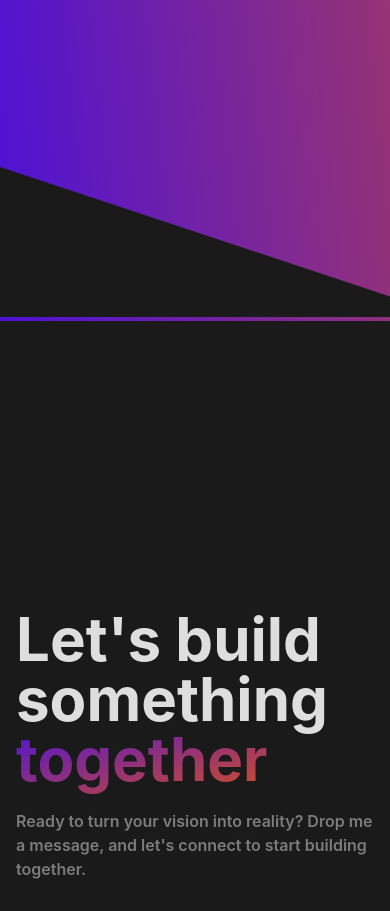
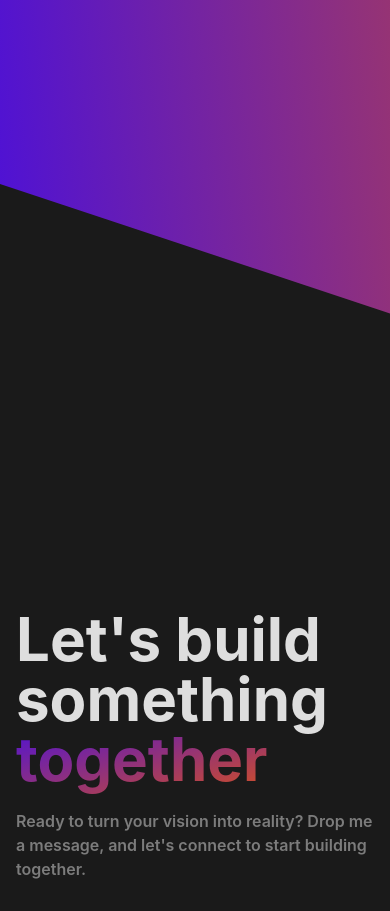
Before and after one commit to RevenantEverest/Stefischer, a React (Vite) app: page / in a window 390 px wide. Shown: the part 8836-9747 px from the top of the page. Built offline with nearby package versions, Linux system fonts and the light colour scheme.

Commit message:
Update mobile responsiveness to dividers in Home page

```diff
--- a/src/pages/HomePage.tsx
+++ b/src/pages/HomePage.tsx
@@ -48,7 +48,7 @@ function HomePage() {
                 </Layout>
             </Flex>
             <Flex className="relative bg-background w-full justify-center top-[86vh] pt-20 z-10">
-                <Flex className="absolute w-full justify-center top-[24vh]">
+                <Flex className="absolute w-full justify-center top-[28vh] md:top-[24vh]">
                     <TiltDivider />
                 </Flex>
             </Flex>
@@ -59,7 +59,7 @@ function HomePage() {
                     </div>
                 </Layout>
             </Flex>
-            <Flex className="relative w-full justify-center top-[60vh] pt-20 z-10">
+            <Flex className="relative w-full justify-center top-[62vh] md:top-[60vh] pt-20 z-10">
                 <Flex className="absolute w-full justify-center top-[24vh]">
                     <TiltDivider rotate />
                 </Flex>
```
